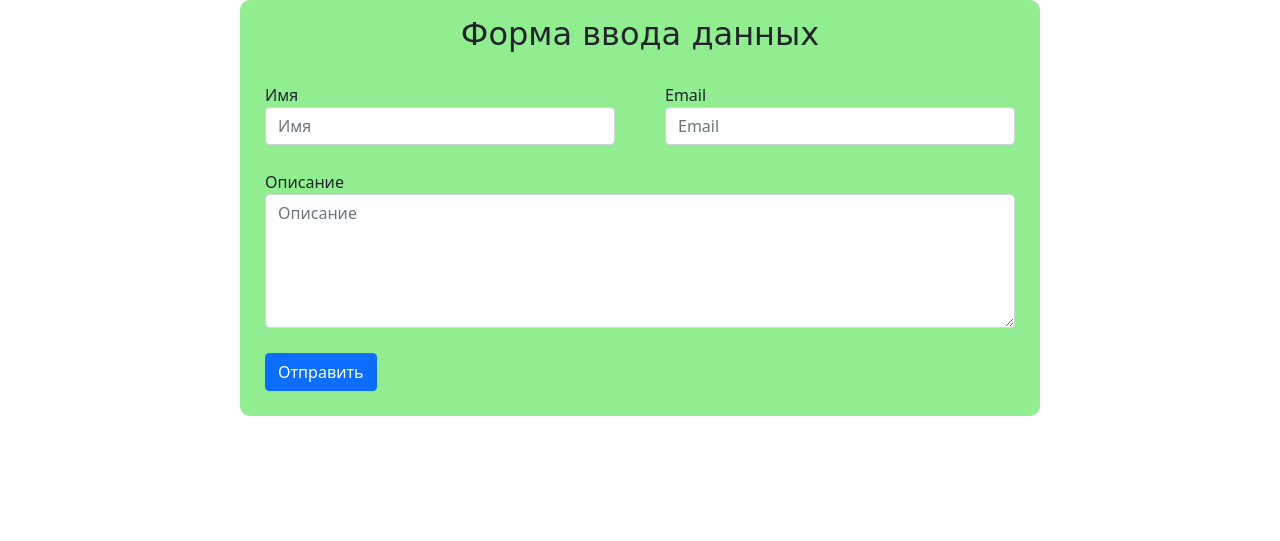
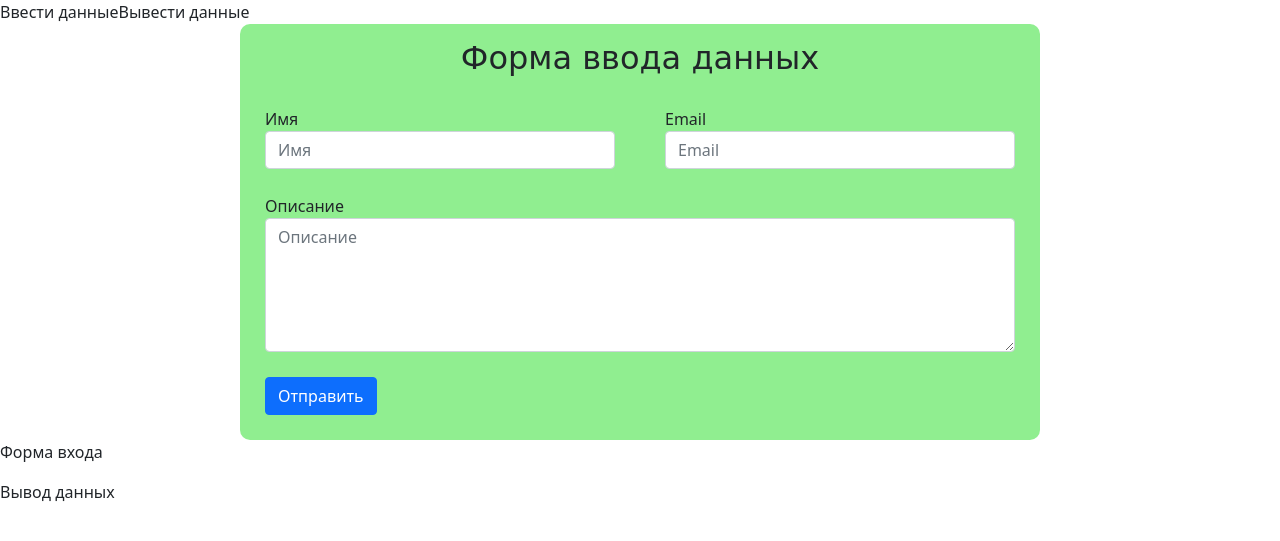
Before and after one commit to a32r/spa, a PHP site: page / in a window 1280 px wide. Shown: the top 541 px of the page. Run offline with PHP 8.4, Linux system fonts and the light colour scheme.

Commit message:
Add div for nav and get blocks

```diff
--- a/index.php
+++ b/index.php
@@ -8,6 +8,11 @@
 	</head>
 	<body>
 		<form id="send" method="post" action="">
+
+			<nav class="nav">
+				<li class="nav-item">Ввести данные</li>
+				<li class="nav-item">Вывести данные</li>
+			</nav>
 
 			<div class="send">
 				<div>Форма ввода данных</div>
@@ -26,6 +31,15 @@
 				<input class="btn btn-primary" type="submit" form="send" value="Отправить">
 			</div>
 
+			<div class="get">
+				<p>
+				Форма входа
+				</p>
+				<p>
+				Вывод данных
+				</p>
+			</div>
+
 			<script src="app/assets/js/app.min.js"></script>
 	</body>
 </html>
```
Lines whose indentation alone changed are shown as unchanged.
